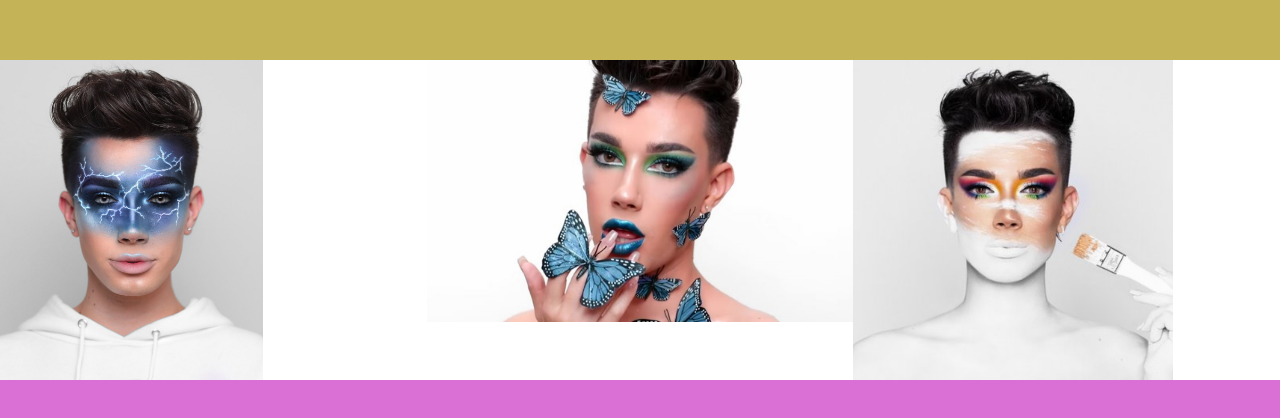
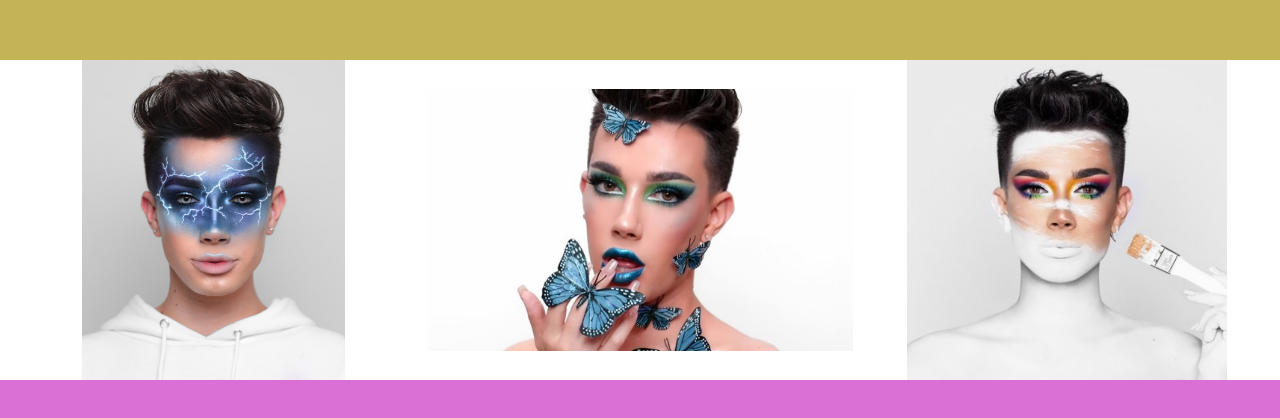
Before and after one commit to kobywu/WireframeF, a plain HTML site: page index.html in a window 1280 px wide. Shown: the part 180-598 px from the top of the page. Drawn offline with Linux system fonts and the light colour scheme.

Commit message:
Update index.html

```diff
--- a/index.html
+++ b/index.html
@@ -12,14 +12,14 @@
 	<!-- the <body> section is for all the content that is actually displayed on the page -->
 	<body>
 		<div class="row gold"></div>
-		<div class="pic-holder center-content">
-			<div  class="pic" >
+		<div class="pic-holder">
+			<div  class="pic  center-content" >
 				<img class=" restrict-img-size" src="image/look.jpg"/>
 			</div>
-			<div  class="pic" >
+			<div  class="pic  center-content" >
 				<img class=" restrict-img-size" src="image/makeup.jpg"/>
 			</div>
-			<div  class="pic" >
+			<div  class="pic center-content" >
 				<img class="restrict-img-size" src="image/artist.jpg"/>
 			</div>
 		</div>
```
